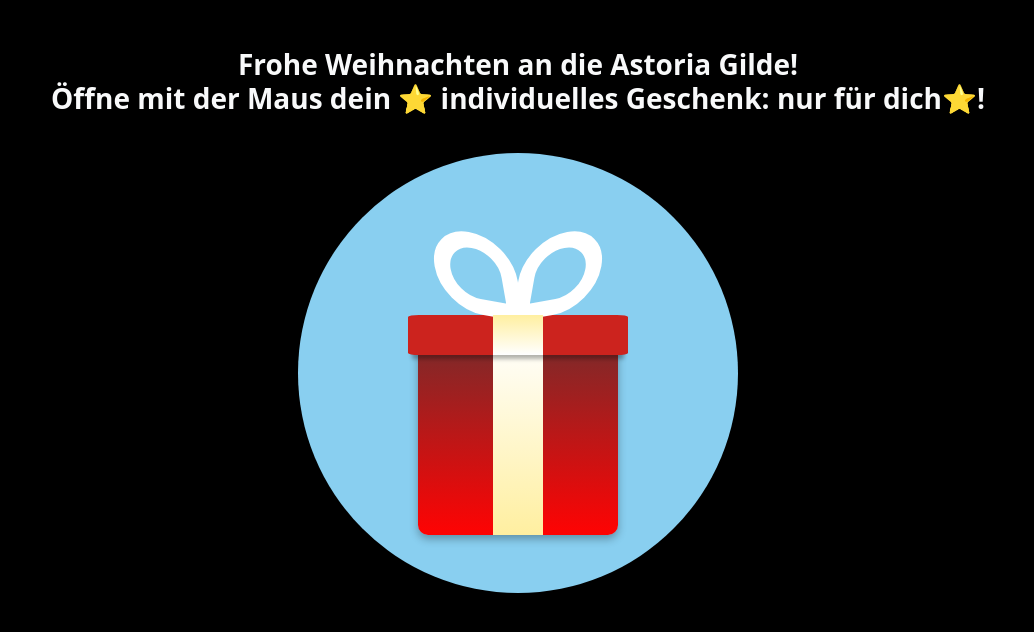
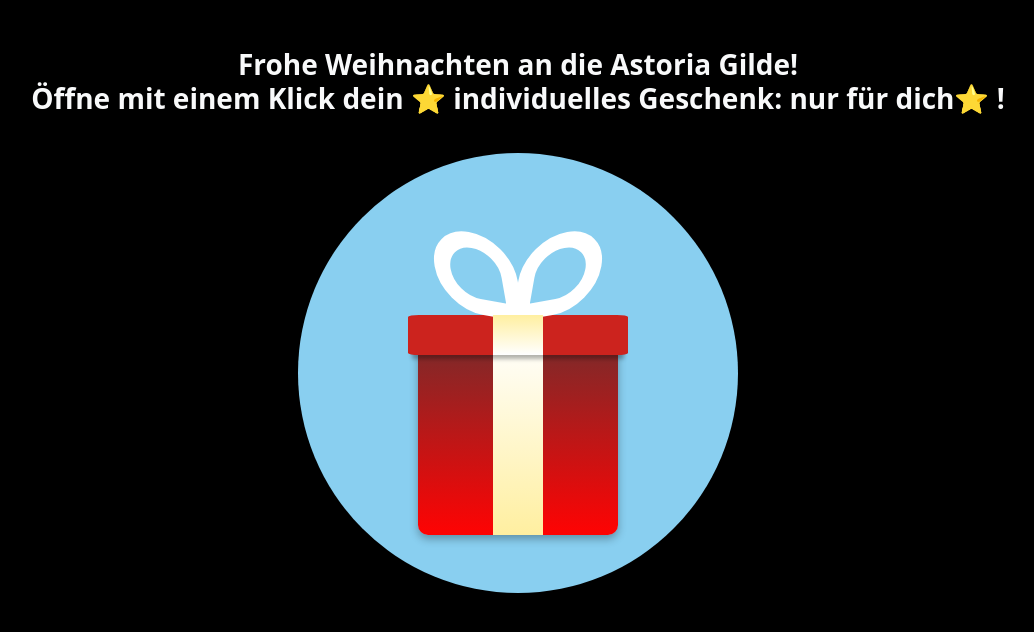
Before and after one commit to DonUrks/donurks.github.io, a Jekyll site: the page astoria/christmas_2020.html, which Jekyll copies as it is, in a window 1280 px wide. Shown: the top 632 px of the page, without its empty margins (122-1156 px from the left). Built offline with Jekyll 4.4.1, drawn with Linux system fonts in a browser that asks for light colours.

Commit message:
Astoria Anima - update

```diff
--- a/astoria/christmas_2020.html
+++ b/astoria/christmas_2020.html
@@ -262,7 +262,7 @@
 <div class="container">
     <div class="row">
         <div class="col-12">
-            <h3 class="text-center text-light my-5"><strong>Frohe Weihnachten an die Astoria Gilde! <br> Öffne mit der Maus dein &#11088; individuelles Geschenk: nur für dich&#11088;!</strong></h3>
+            <h3 class="text-center text-light my-5"><strong>Frohe Weihnachten an die Astoria Gilde! <br> Öffne mit einem Klick dein &#11088; individuelles Geschenk: nur für dich&#11088; !</strong></h3>
         </div>
         <div class="col-12 mt-5 d-flex justify-content-center">
             <div class="box">
```
